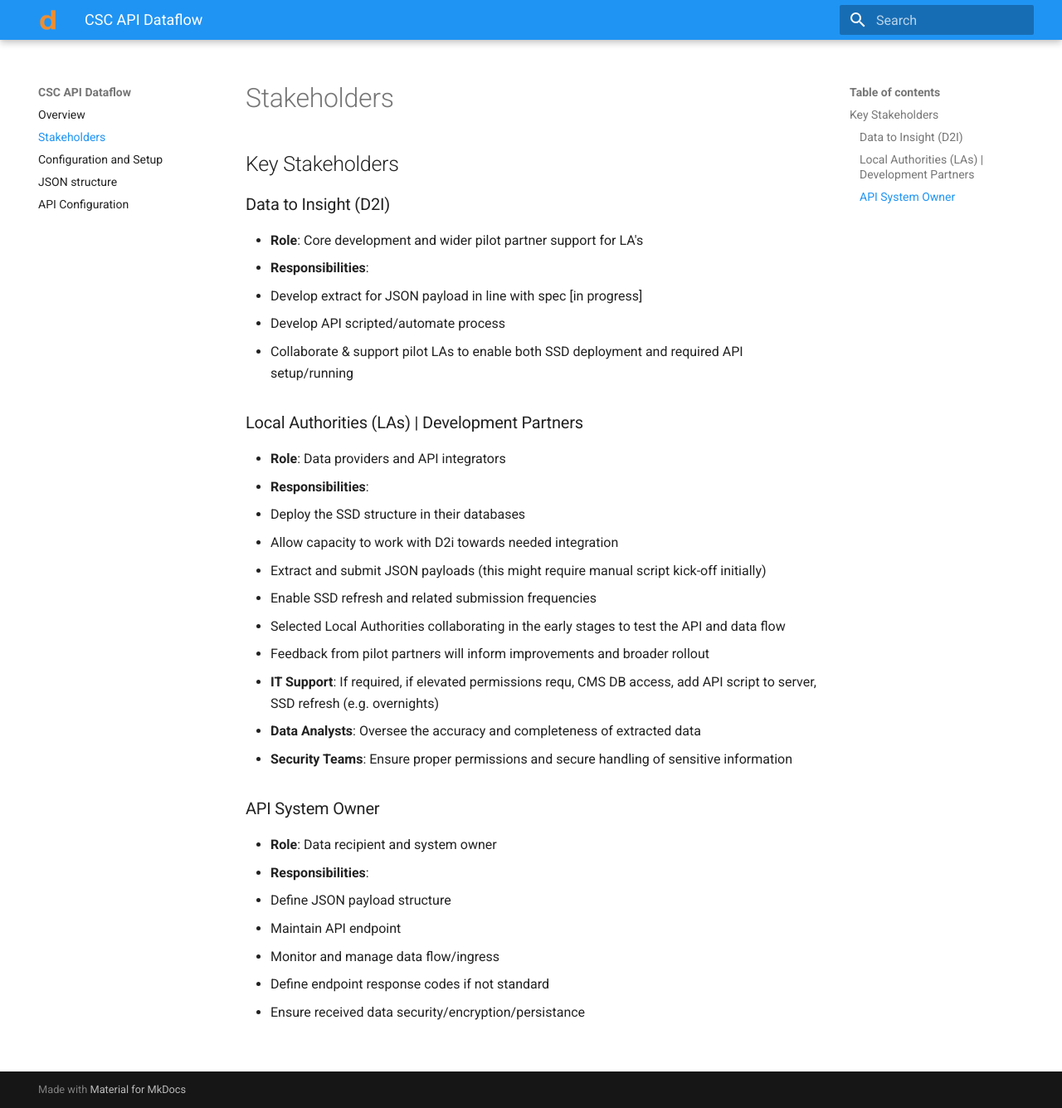
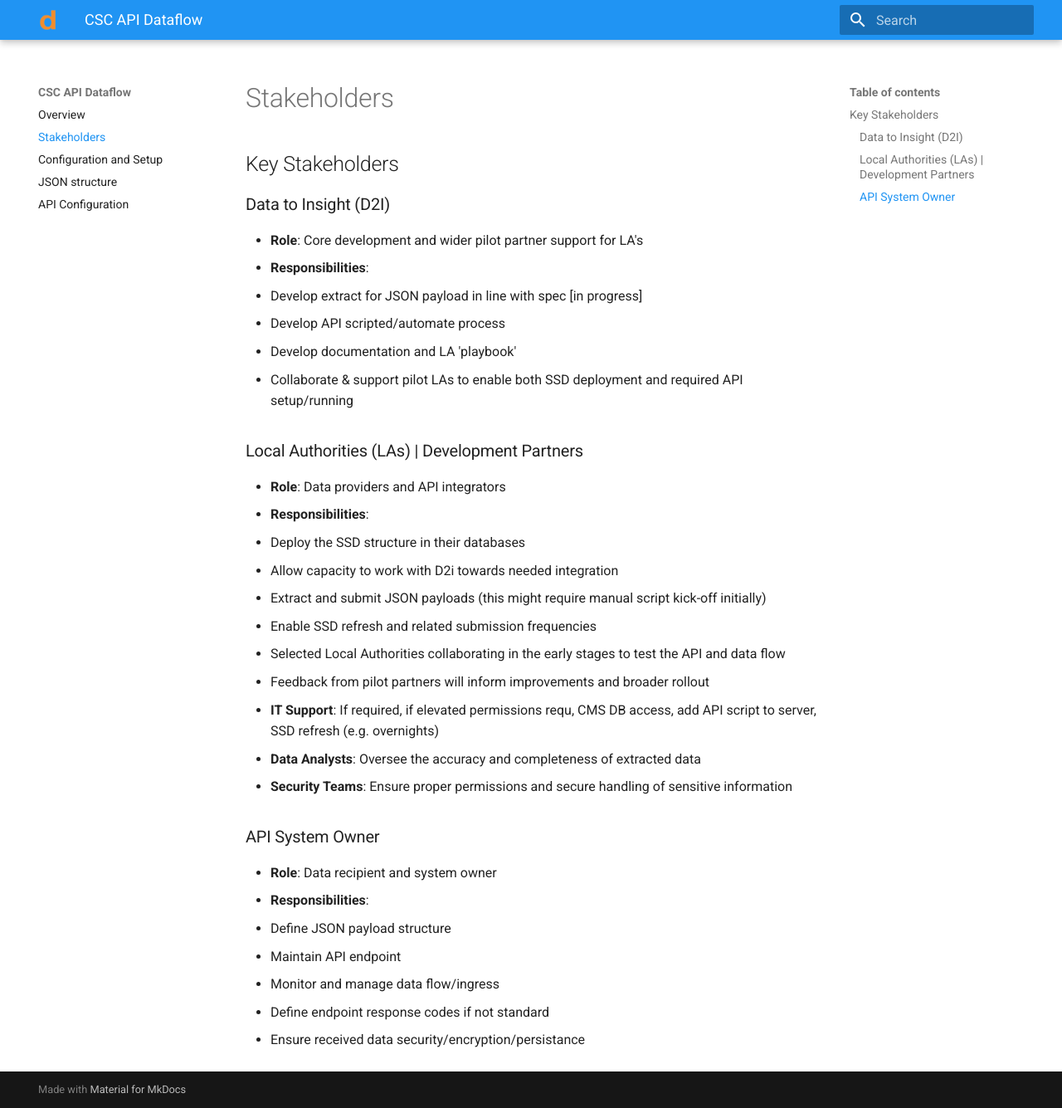
Before and after one commit to data-to-insight/dfe-csc-api-data-flows, an MkDocs documentation site: the page built from docs/stakeholders.md, in a window 1280 px wide and 1335 px high. Shown: the whole window at 83% size. Built offline with MkDocs 1.6.1 and Material for MkDocs 9.7.7, drawn with Linux system fonts in a browser that asks for light colours.

Commit message:
role added

```diff
--- a/docs/stakeholders.md
+++ b/docs/stakeholders.md
@@ -6,6 +6,7 @@
 - **Responsibilities**:
   - Develop extract for JSON payload in line with spec [in progress]
   - Develop API scripted/automate process
+  - Develop documentation and LA 'playbook'
   - Collaborate & support pilot LAs to enable both SSD deployment and required API setup/running
 
 ### Local Authorities (LAs) | Development Partners
```
